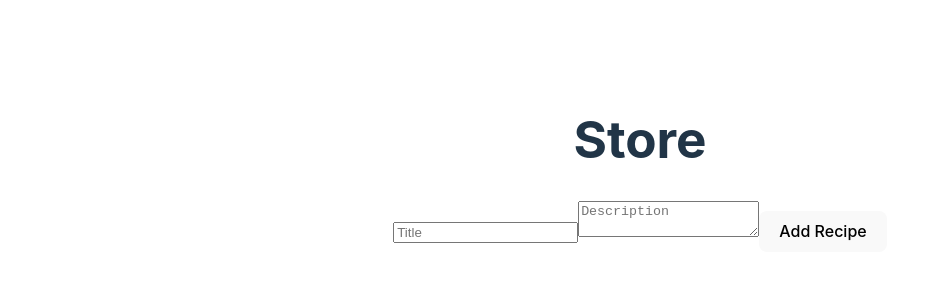
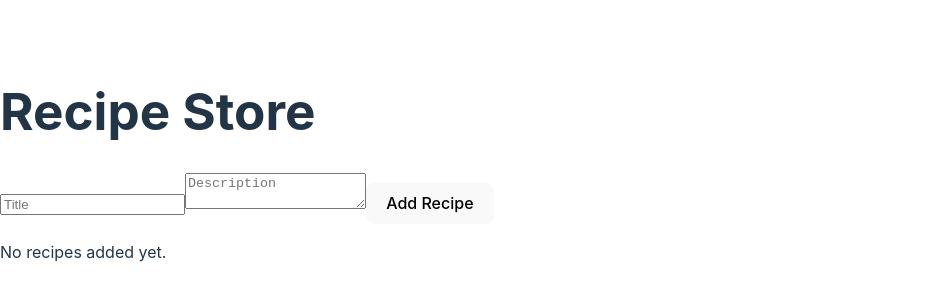
Before and after one commit to ljafta39/alx-fe-reactjs, a React (Vite) app in the folder recipe-sharing-app/: page / in a window 1280 px wide. Shown: the part 236-536 px from the top of the page, without its empty margins (0-929 px from the left). Built offline with nearby package versions, Linux system fonts and the light colour scheme.

Commit message:
features added  receipedetails deleterecipe

```diff
--- a/recipe-sharing-app/package.json
+++ b/recipe-sharing-app/package.json
@@ -12,6 +12,7 @@
   "dependencies": {
     "react": "^18.3.1",
     "react-dom": "^18.3.1",
+    "react-router-dom": "^6.28.0",
     "zustand": "^5.0.1"
   },
   "devDependencies": {
--- a/recipe-sharing-app/src/App.jsx
+++ b/recipe-sharing-app/src/App.jsx
@@ -1,18 +1,26 @@
-import { useState } from 'react'
-import reactLogo from './assets/react.svg'
-import viteLogo from '/vite.svg'
-import './App.css'
+import React from 'react';
+import { BrowserRouter as Router, Routes, Route,useParams } from 'react-router-dom';
 import AddRecipeForm from './components/AddRecipeForm';
 import RecipeList from './components/RecipeList';
+import RecipeDetails from './components/RecipeDetails';
+
 function App() {
   return (
-    <>
-
-     <h1>Store</h1>
-     <AddRecipeForm/>
-     <RecipeList/>
-    </>
-  )
+    <Router>
+      <div className="App">
+        <h1>Recipe Store</h1>
+        <Routes>
+          <Route path="/" element={<><AddRecipeForm /><RecipeList /></>} />
+          <Route path="/recipe/:recipeId" element={<RecipeDetailsWrapper />} />
+        </Routes>
+      </div>
+    </Router>
+  );
 }
 
-export default App
+const RecipeDetailsWrapper = () => {
+  const { recipeId } = useParams();
+  return <RecipeDetails recipeId={parseInt(recipeId, 10)} />;
+};
+
+export default App;
--- /dev/null
+++ b/recipe-sharing-app/src/components/DeleteRecipeButton.jsx
@@ -0,0 +1,13 @@
+// components/DeleteRecipeButton.jsx
+import React from 'react';
+import useRecipeStore  from './recipeStore';
+
+const DeleteRecipeButton = ({ recipeId }) => {
+  const deleteRecipe = useRecipeStore((state) => state.deleteRecipe);
+
+  return (
+    <button onClick={() => deleteRecipe(recipeId)}>Delete Recipe</button>
+  );
+};
+
+export default DeleteRecipeButton;
--- /dev/null
+++ b/recipe-sharing-app/src/components/EditRecipeForm.jsx
@@ -0,0 +1,34 @@
+import React, { useState } from 'react';
+import  useRecipeStore  from './recipeStore';
+
+const EditRecipeForm = ({ recipe }) => {
+  const updateRecipe = useRecipeStore((state) => state.updateRecipe);
+  const [title, setTitle] = useState(recipe.title);
+  const [description, setDescription] = useState(recipe.description);
+
+  const handleSubmit = (event) => {
+    event.preventDefault();
+    updateRecipe({ ...recipe, title, description });
+  };
+
+  return (
+    <form onSubmit={handleSubmit}>
+      <input
+        type="text"
+        value={title}
+        onChange={(e) => setTitle(e.target.value)}
+        placeholder="Title"
+        required
+      />
+      <textarea
+        value={description}
+        onChange={(e) => setDescription(e.target.value)}
+        placeholder="Description"
+        required
+      />
+      <button type="submit">Save Changes</button>
+    </form>
+  );
+};
+
+export default EditRecipeForm;
--- /dev/null
+++ b/recipe-sharing-app/src/components/RecipeDetails.jsx
@@ -0,0 +1,25 @@
+import React from 'react';
+import useRecipeStore  from './recipeStore';
+import EditRecipeForm from './EditRecipeForm';
+import DeleteRecipeButton from './DeleteRecipeButton';
+
+const RecipeDetails = ({ recipeId }) => {
+  const recipe = useRecipeStore((state) =>
+    state.recipes.find((recipe) => recipe.id === recipeId)
+  );
+
+  if (!recipe) {
+    return <p>Recipe not found!</p>;
+  }
+
+  return (
+    <div>
+      <h1>{recipe.title}</h1>
+      <p>{recipe.description}</p>
+      <EditRecipeForm recipe={recipe} />
+      <DeleteRecipeButton recipeId={recipe.id} />
+    </div>
+  );
+};
+
+export default RecipeDetails;
--- a/recipe-sharing-app/src/components/RecipeList.jsx
+++ b/recipe-sharing-app/src/components/RecipeList.jsx
@@ -1,18 +1,26 @@
-// RecipeList component
-import react,{ useState } from 'react';
-import useRecipeStore from './recipeStore';
+import React from 'react';
+import { Link } from 'react-router-dom';
+import useRecipeStore  from './recipeStore';
+
 const RecipeList = () => {
-  const recipes = useRecipeStore(state => state.recipes);
+  const recipes = useRecipeStore((state) => state.recipes);
 
   return (
     <div>
-      {recipes.map(recipe => (
-        <div key={recipe.id}>
-          <h3>{recipe.title}</h3>
-          <p>{recipe.description}</p>
-        </div>
-      ))}
+      {recipes.length > 0 ? (
+        recipes.map((recipe) => (
+          <div key={recipe.id}>
+            <Link to={`/recipe/${recipe.id}`}>
+              <h3>{recipe.title}</h3>
+            </Link>
+            <p>{recipe.description}</p>
+          </div>
+        ))
+      ) : (
+        <p>No recipes added yet.</p>
+      )}
     </div>
   );
 };
+
 export default RecipeList;
--- a/recipe-sharing-app/src/components/recipeStore.js
+++ b/recipe-sharing-app/src/components/recipeStore.js
@@ -1,9 +1,20 @@
 import {create} from 'zustand'
 
-const useRecipeStore = create(set => ({
+const useRecipeStore = create((set) => ({
   recipes: [],
-  addRecipe: (newRecipe) => set(state => ({ recipes: [...state.recipes, newRecipe] })),
-  setRecipes: (recipes) => set({ recipes })
+  addRecipe: (newRecipe) =>
+    set((state) => ({
+      recipes: [...state.recipes, newRecipe],
+    })),
+  deleteRecipe: (id) =>
+    set((state) => ({
+      recipes: state.recipes.filter((recipe) => recipe.id !== id),
+    })),
+  updateRecipe: (updatedRecipe) =>
+    set((state) => ({
+      recipes: state.recipes.map((recipe) =>
+        recipe.id === updatedRecipe.id ? updatedRecipe : recipe
+      ),
+    })),
 }));
-
 export default useRecipeStore;
```
Also changed, not shown: 1 other file (tests, documents, lock files or other folders).
